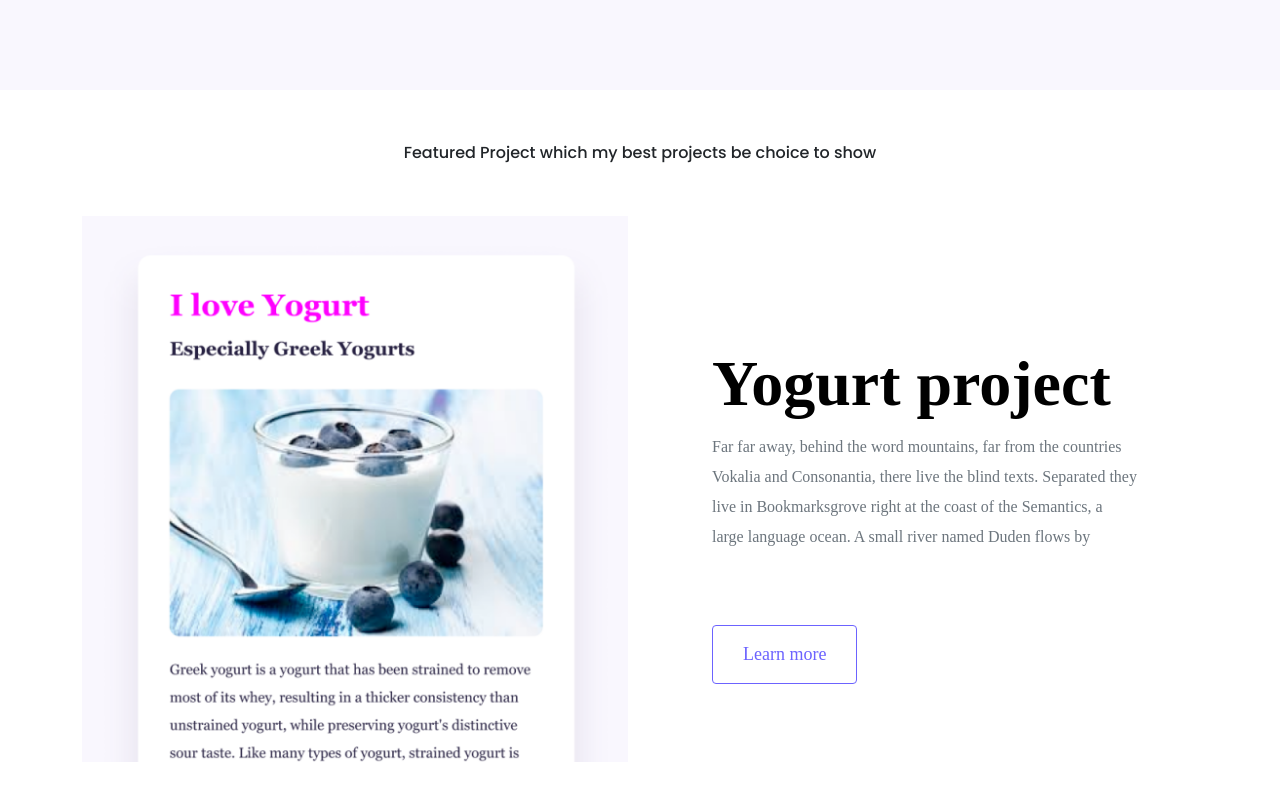
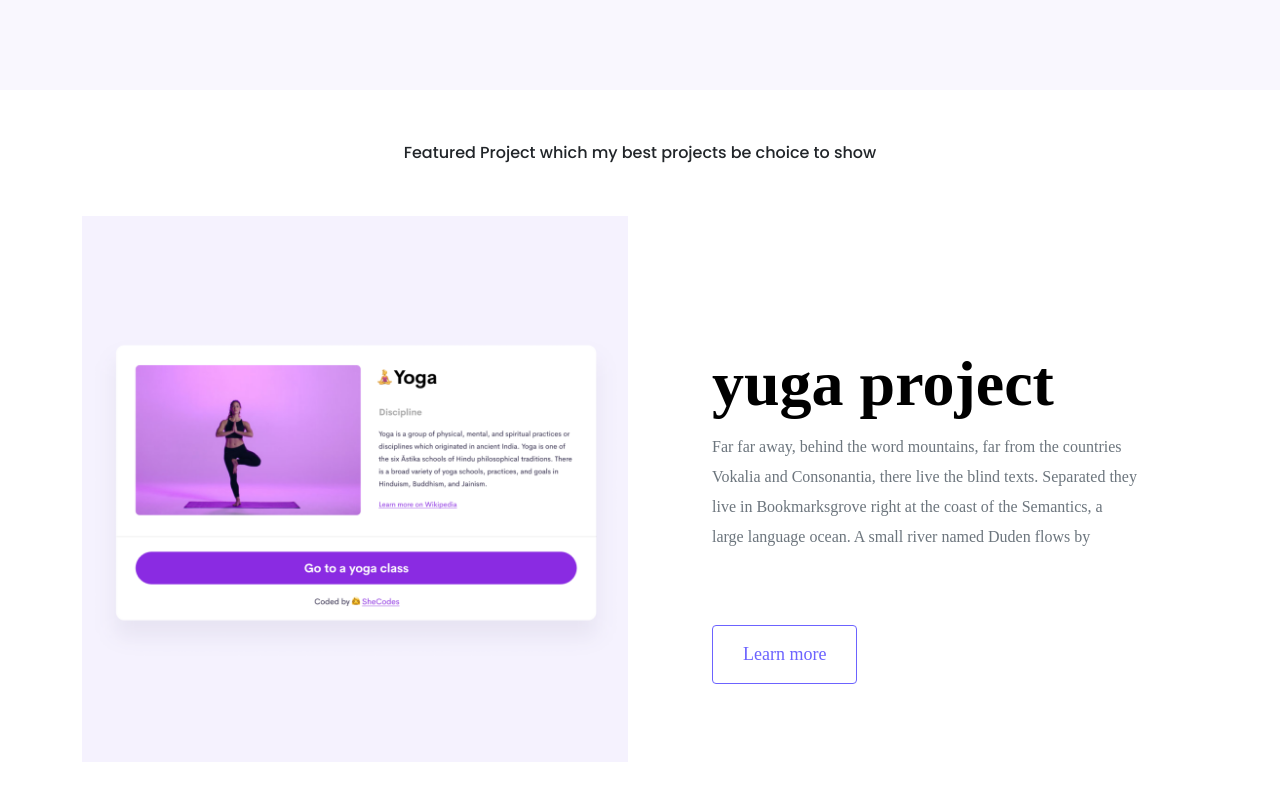
Before and after one commit to kabul2022/portfolio-project-, a plain HTML site: page index.html in a window 1280 px wide. Shown: the part 542-1342 px from the top of the page. Drawn offline with nearby package versions, Linux system fonts and the light colour scheme.

Commit message:
change  the image

```diff
--- a/index.html
+++ b/index.html
@@ -40,12 +40,12 @@
 <div class="container">
   <div class="row mb-5">
     <div class="col d-none d-lg-block">
-      <img src="images/yogurt.png.png"
+      <img src="images/yuga.png.png"
       class="img-fluid" alt=""/>
     </div>
     <div class="col ">
       <div class="project-description">
-    <h2 class="mb-5"> Yogurt project</h>
+    <h2 class="mb-5"> yuga project</h>
       <p class="mb-5 text-muted">
         Far far away, behind the word mountains, far from the countries Vokalia and Consonantia, there live the blind texts.
         Separated they live in Bookmarksgrove right at the coast of the Semantics, a large language ocean. A small river
```
